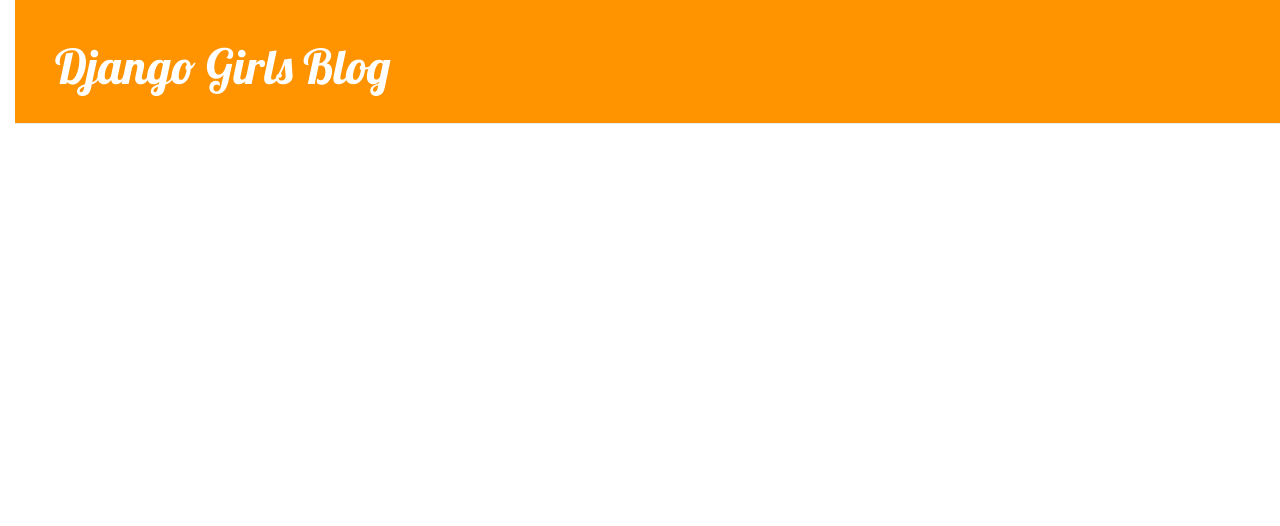
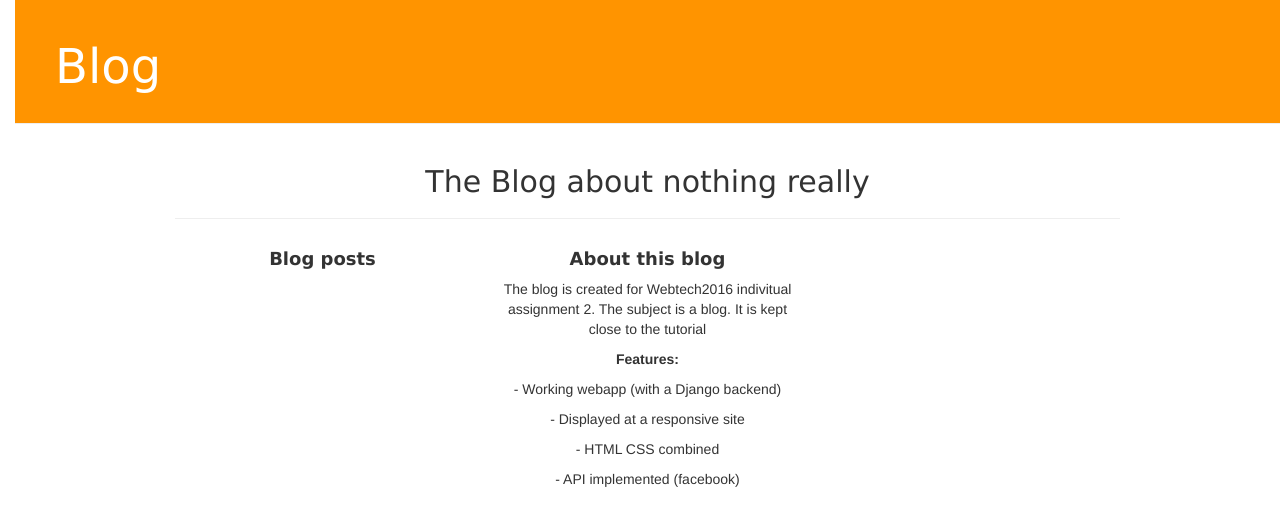
Before and after one commit to larsvdh/my-first-blog, a Django app: page / in a window 1280 px wide. Shown: the top 526 px of the page. Run offline with Django 3.2, Linux system fonts and the light colour scheme; data that the repository does not hold is empty; some libraries are stand-ins or nearby versions.

Commit message:
HTML updates

```diff
--- a/blog/static/css/blog.css
+++ b/blog/static/css/blog.css
@@ -1,6 +1,6 @@
 h1 a {
     color: #FCA205;
-    font-family: 'Lobster';
+    font-family: "Sans-serif", Verdana, serif;
 }
 
 body {
@@ -24,7 +24,7 @@ body {
 }
 
 h1, h2, h3, h4 {
-    font-family: 'Lobster', cursive;
+    font-family: "Sans-serif", Verdana, serif;
 }
 
 .date {
--- a/blog/templates/blog/base.html
+++ b/blog/templates/blog/base.html
@@ -1,7 +1,7 @@
 {% load staticfiles %}
 <html>
     <head>
-        <title>Django Girls blog</title>
+        <title>Blog</title>
 		<script src="//ajax.googleapis.com/ajax/libs/jquery/2.0.0/jquery.min.js"></script>
         <link rel="stylesheet" href="//maxcdn.bootstrapcdn.com/bootstrap/3.2.0/css/bootstrap.min.css">
         <link rel="stylesheet" href="//maxcdn.bootstrapcdn.com/bootstrap/3.2.0/css/bootstrap-theme.min.css">
@@ -112,9 +112,7 @@
             {% if user.is_authenticated %}
 				<a href="{% url 'post_new' %}" class="top-menu"><span class="glyphicon glyphicon-plus"></span></a>
 			{% endif %}
-            <h1><a href="/">Django Girls Blog</a></h1>
-			<fb:login-button scope="public_profile,email" onlogin="checkLoginState();">
-			</fb:login-button>
+            <h1><a href="/">Blog</a></h1>
 
 			<div id="status">
 			</div>
@@ -123,13 +121,54 @@
 
         <div class="content container">
             <div class="row">
-                <div class="col-md-8">
-				<div  class="fb-like"  data-share="true"  data-width="450"  data-show-faces="true">
-				</div>
-                    {% block content %}
-                    {% endblock %}
+
+                <div class="col-md-2 col-sm-6">
+
+            </div>
+        </div>
+		</div>
+		        <div class="container">
+            <div class="row text-center">
+                <div class="col-lg-10 col-lg-offset-1">
+                    <h2>The Blog about nothing really</h2>
+                    <hr class="small">
+                    <div class="row">
+                        <div class="col-md-4 col-sm-6">
+                            <div class="service-item">
+                                <span class="fa-stack fa-4x">
+                                <i class="fa fa-circle fa-stack-2x"></i>
+                                <i class="fa fa-cloud fa-stack-1x text-primary"></i>
+                            </span>
+                                <h4>
+                                    <strong>Blog posts</strong>
+                                </h4>
+                                {% block content %}
+								<div  class="fb-like"  data-share="true"  data-width="450"  data-show-faces="true">
+								{% endblock %}
+								<div  class="fb-like"  data-share="true"  data-width="450"  data-show-faces="true">
+								</div>
+                            </div>
+                        </div>
+                        <div class="col-md-4 col-sm-6">
+                            <div class="service-item">
+                                <span class="fa-stack fa-4x">
+                                <i class="fa fa-circle fa-stack-2x"></i>
+                                <i class="fa fa-compass fa-stack-1x text-primary"></i>
+                            </span>
+                                <h4>
+                                    <strong>About this blog</strong>
+                                </h4>
+                                <p>The blog is created for Webtech2016 indivitual assignment 2. The subject is a blog. It is kept close to the tutorial</p>
+								<p><strong>Features: </strong></p>
+								<p>- Working webapp (with a Django backend)
+								<p>- Displayed at a responsive site </p>
+								<p>- HTML CSS combined </p>
+								<p>- API implemented (facebook)</p>
+                            </div>
+                        </div>
+
+                   </div>
                 </div>
-				<div class="fb-login-button" data-max-rows="1" data-size="medium" data-show-faces="false" data-auto-logout-link="false"></div>
             </div>
         </div>
     </body>
```
